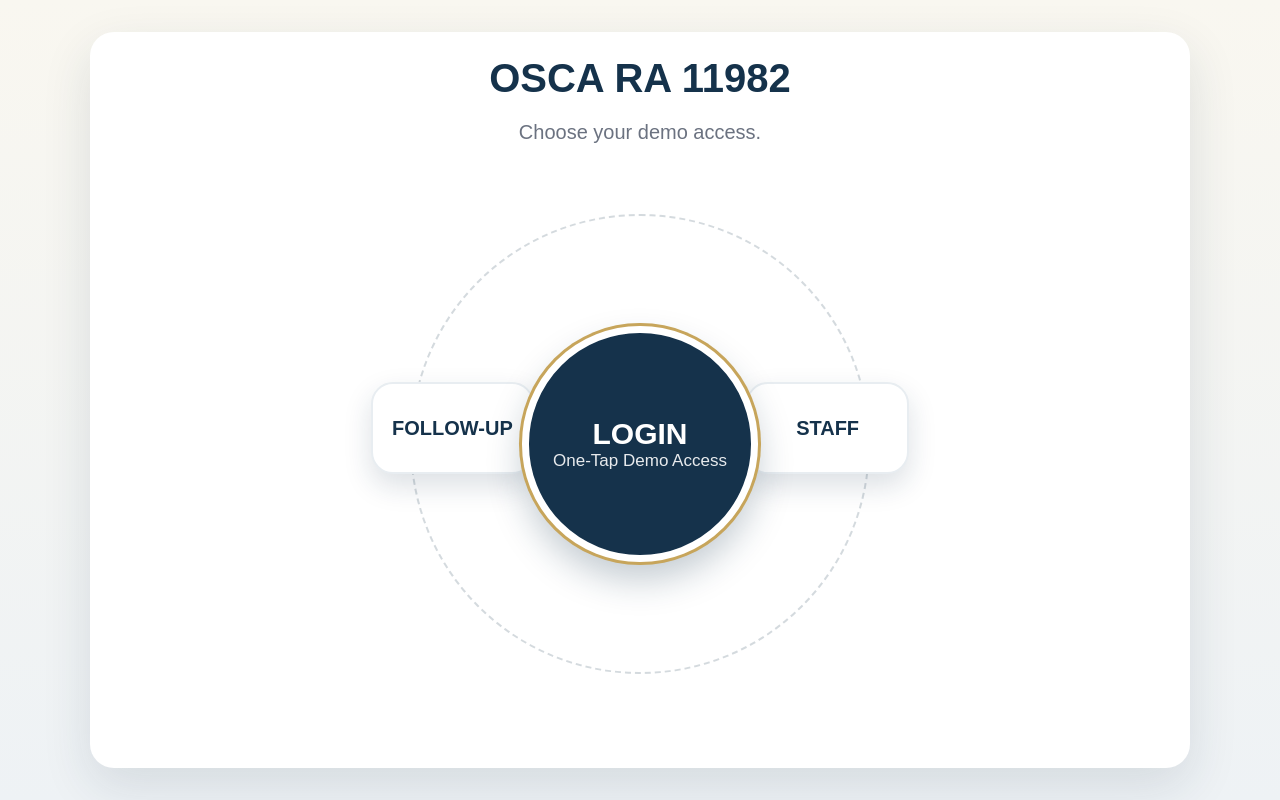
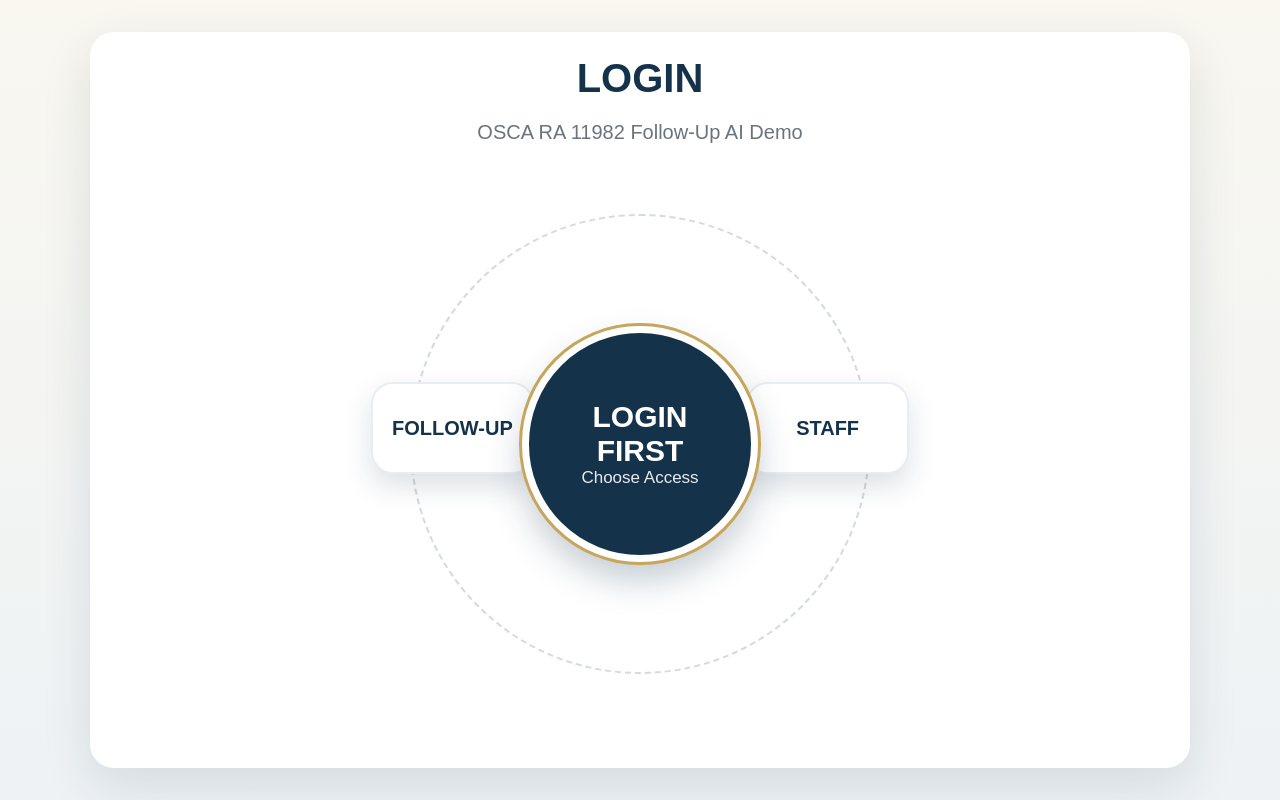
Before and after one commit to dariakimberly4-netizen/osca-ra11982-follow-up-ai, a plain HTML site: page index.html in a window 1280 px wide. Drawn offline with Linux system fonts and the light colour scheme.

Commit message:
Make LOGIN unmistakably first and clear stale query cache

```diff
--- a/index.html
+++ b/index.html
@@ -39,7 +39,7 @@ label{display:block;font-weight:700;margin:12px 0 6px}input,select,textarea{widt
 </header>
 <main>
 <section class="shell">
-<div id="loginOrbit" class="hero"><h2>OSCA RA 11982</h2><p>Choose your demo access.</p><div class="orbit loginOnly"><div class="ring"></div><button class="mod loginFollow" onclick="enterPublic()">FOLLOW-UP</button><button class="mod loginStaff" onclick="oneTapStaffFromOrbit()">STAFF</button><div class="center"><div><strong>LOGIN</strong><span>One-Tap Demo Access</span></div></div></div></div>
+<div id="loginOrbit" class="hero"><h2>LOGIN</h2><p>OSCA RA 11982 Follow-Up AI Demo</p><div class="orbit loginOnly"><div class="ring"></div><button class="mod loginFollow" onclick="enterPublic()">FOLLOW-UP</button><button class="mod loginStaff" onclick="oneTapStaffFromOrbit()">STAFF</button><div class="center"><div><strong>LOGIN FIRST</strong><span>Choose Access</span></div></div></div></div>
 <div id="home" style="display:none">
 <div class="hero">
 <h2>RA 11982 Follow-Up Assistant</h2>
@@ -199,6 +199,7 @@ function answerAI(){
  else if(q.includes('kulang')||q.includes('missing')||q.includes('document')) a='If the status says “For Completion” or indicates a missing requirement, please coordinate directly with OSCA staff so they can tell you exactly what needs to be corrected or submitted.';
  box.innerHTML='<b>AI Follow-Up Assistant:</b><br><br>'+a;
 }
+if(!sessionStorage.getItem('osca_rev_8469')){sessionStorage.setItem('osca_rev_8469','1');if(location.search){history.replaceState({},'',location.pathname);location.reload();}}
 </script>
 </body>
 </html>
```
